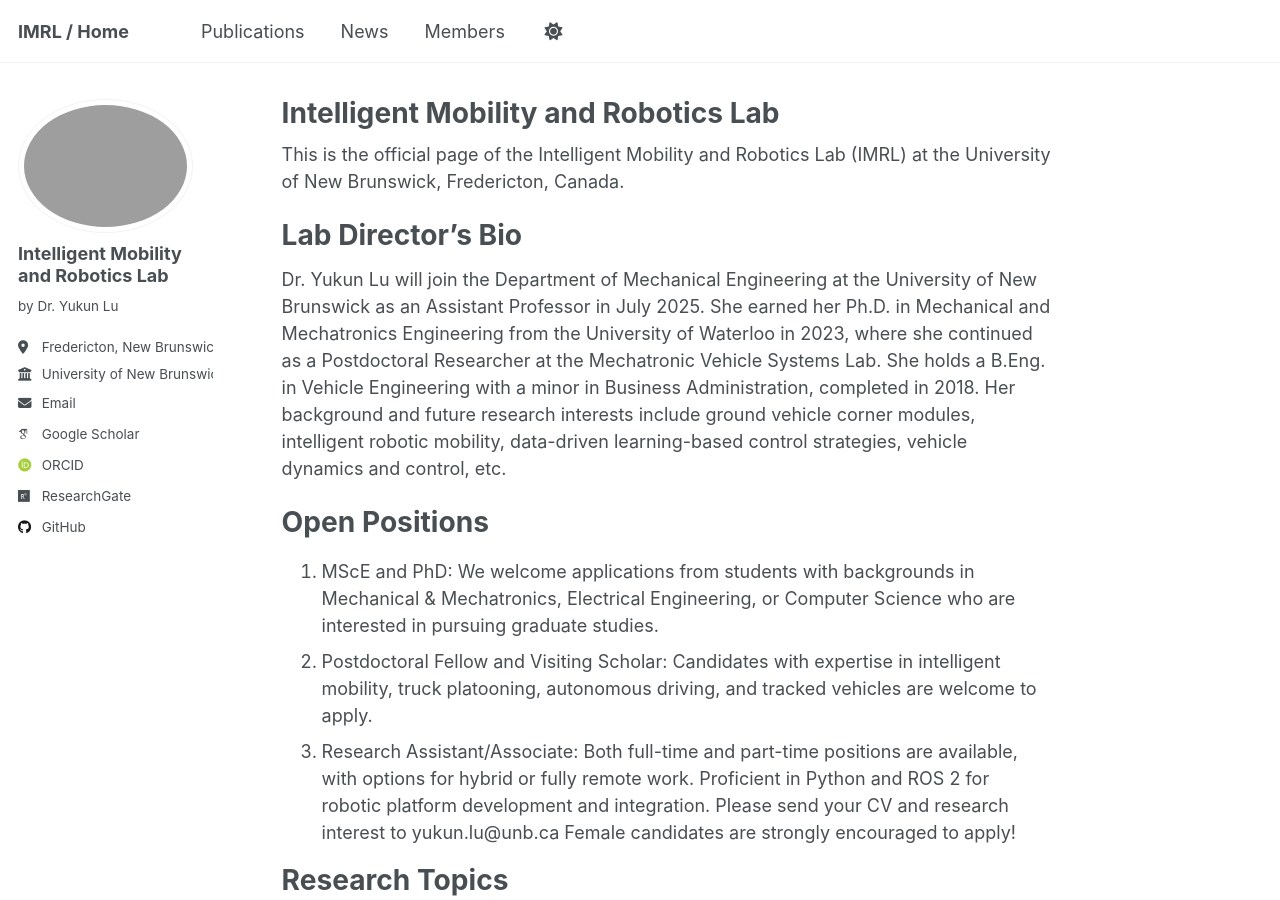
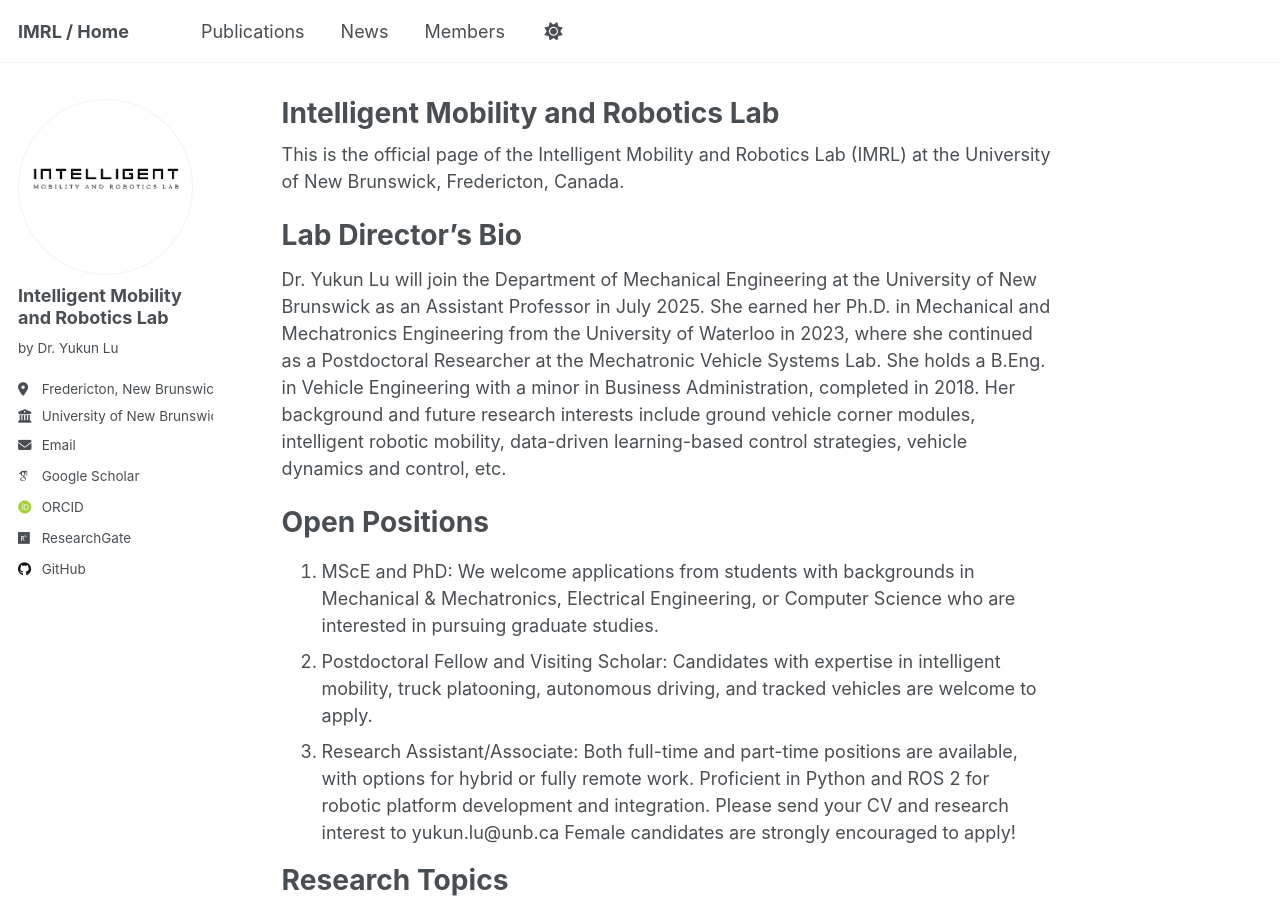
Before and after one commit to IMRL2025/IMRL2025.github.io, a Jekyll site: the page built from _pages/about.md, in a window 1280 px wide and 900 px high. Built offline with Jekyll 4.4.1, drawn with Linux system fonts in a browser that asks for light colours; some web fonts are replaced.

Commit message:
Update _config.yml

```diff
--- a/_config.yml
+++ b/_config.yml
@@ -13,7 +13,7 @@ title                    : "IMRL / Home"
 title_separator          : "-"
 name                     : &name "IMRL"
 description              : &description "personal description"
-url                      : https://imrl2025.github.io/ # the base hostname & protocol for your site e.g. "https://[your GitHub username].github.io" or if you already have some other page hosted on Github then use "https://[your GitHub username].github.io/[Your Repo Name]"
+url                      : "https://imrl2025.github.io/" # the base hostname & protocol for your site e.g. "https://[your GitHub username].github.io" or if you already have some other page hosted on Github then use "https://[your GitHub username].github.io/[Your Repo Name]"
 baseurl                  : "" # the subpath of your site, e.g. "/blog"
 repository               : "academicpages/academicpages.github.io"
 
@@ -22,7 +22,7 @@ repository               : "academicpages/academicpages.github.io"
 #               Additional customization can be done by editing /_includes/author-profile.html
 author:
   # Biographic information
-  avatar           : "profile.png"
+  avatar           : "IMRL.png"
   name             : "Intelligent Mobility and Robotics Lab"
   pronouns         : # example: "they/them"
   bio              : "by Dr. Yukun Lu"
```
